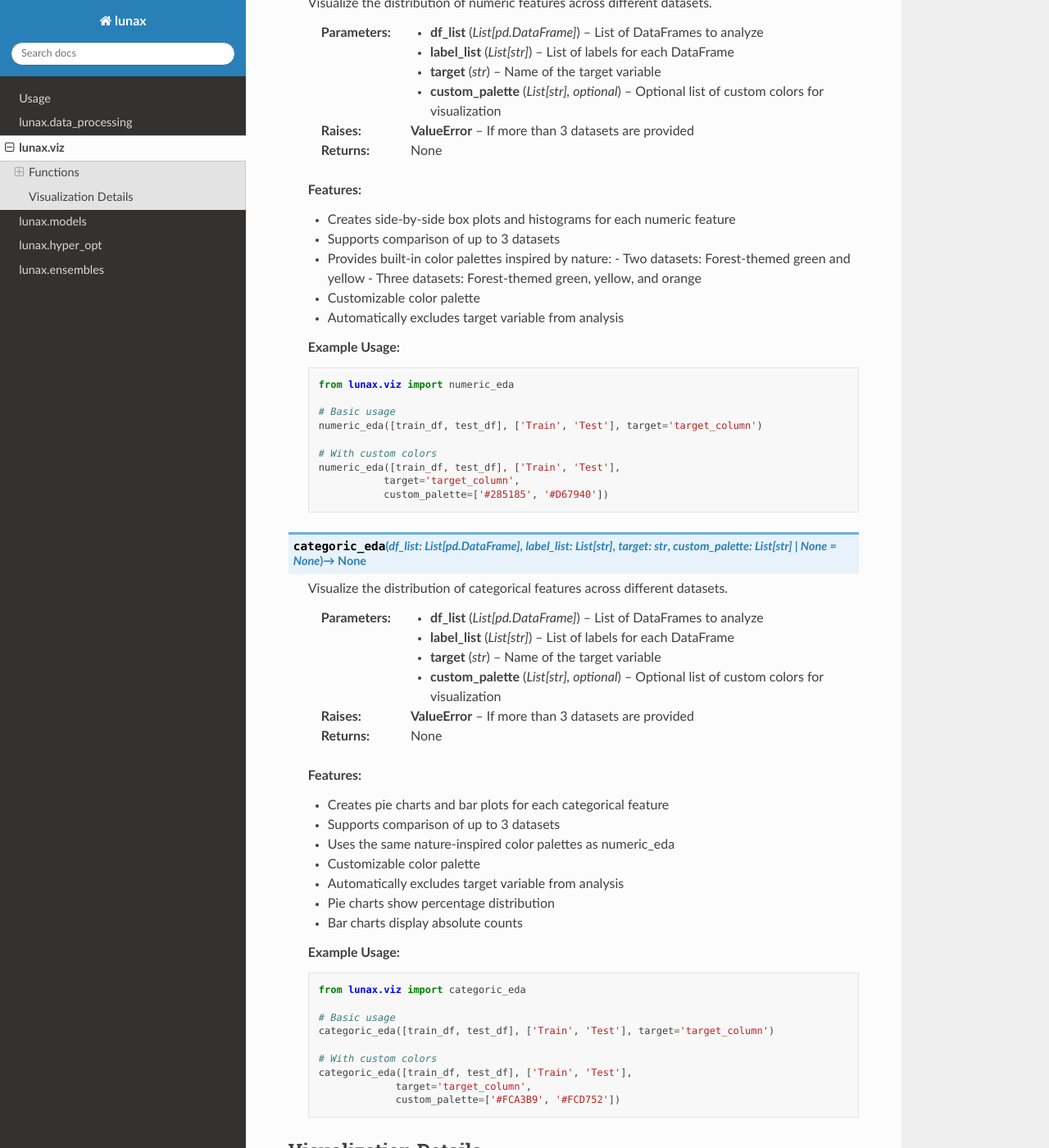
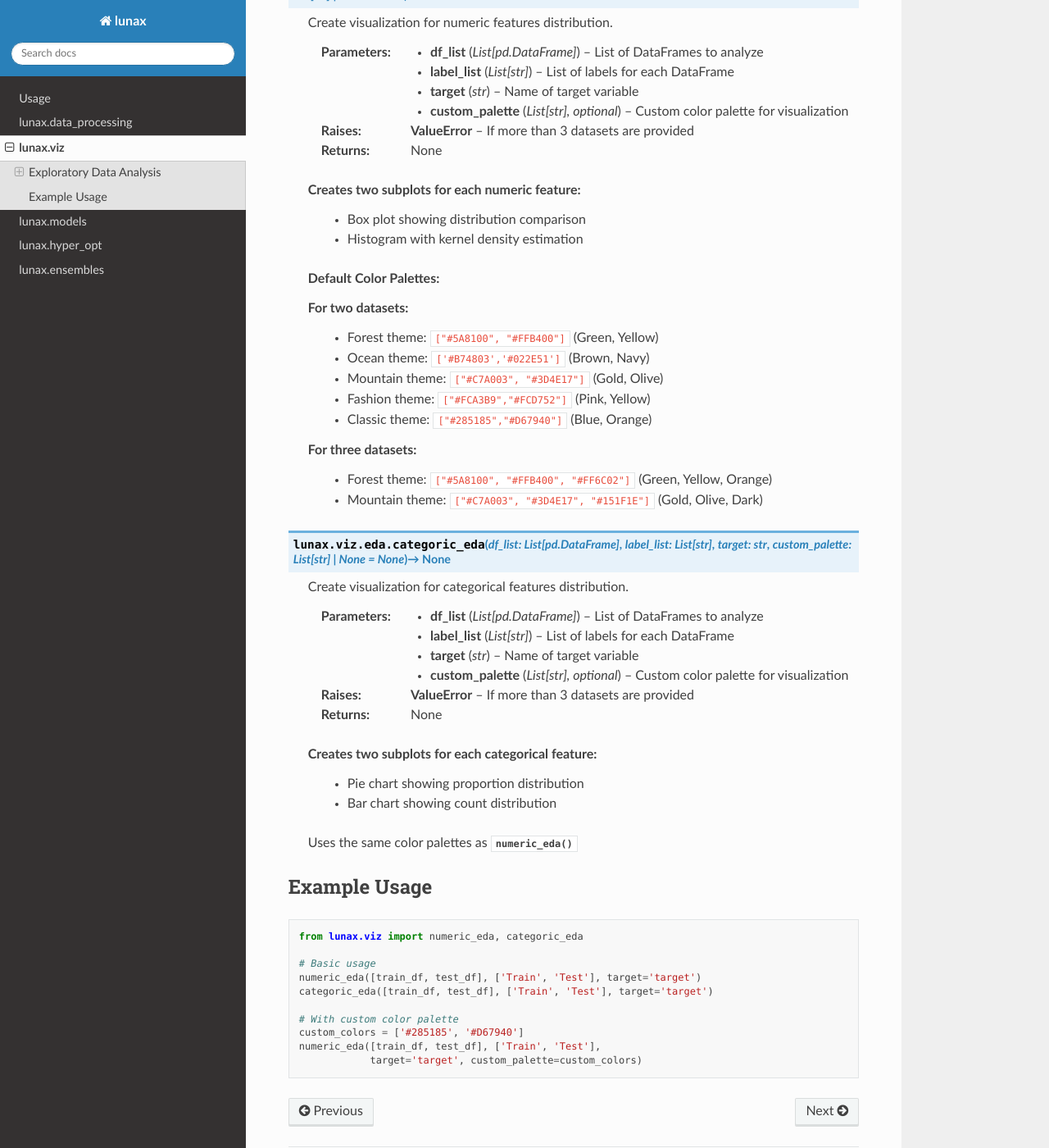
Before and after one commit to yangfa-zhang/lunax-doc, a Sphinx documentation site: the page built from docs/source/viz.rst, in a window 1280 px wide and 1400 px high, scrolled down 353 px. Shown: the whole window at 82% size. Built offline with Sphinx 7.4.7 and the Read the Docs theme 3.1.0, drawn with Linux system fonts in a browser that asks for light colours; some of the changed text lies outside the part shown.

Commit message:
Refactored documentation for modules: models, data_processing, and hyper_opt. Updated content and formatting.

```diff
--- a/docs/source/models.rst
+++ b/docs/source/models.rst
@@ -1,5 +1,5 @@
 lunax.models
-==========
+============
 
 This module contains wrapper classes for various tree models, including regression and classification models from XGBoost, LightGBM, and CatBoost.
 
--- a/docs/source/viz.rst
+++ b/docs/source/viz.rst
@@ -1,100 +1,80 @@
 lunax.viz
-==============================
+=================
 
-This module provides visualization functions for exploratory data analysis, supporting both numeric and categorical features.
+This module provides visualization tools for exploratory data analysis (EDA).
 
-Functions
----------
+Exploratory Data Analysis
+------------------------
+
+.. py:module:: lunax.viz.eda
+
+Functions for visualizing data distributions and patterns.
 
 .. py:function:: numeric_eda(df_list: List[pd.DataFrame], label_list: List[str], target: str, custom_palette: Optional[List[str]] = None) -> None
 
-   Visualize the distribution of numeric features across different datasets.
+   Create visualization for numeric features distribution.
 
    :param df_list: List of DataFrames to analyze
    :type df_list: List[pd.DataFrame]
    :param label_list: List of labels for each DataFrame
    :type label_list: List[str]
-   :param target: Name of the target variable
+   :param target: Name of target variable
    :type target: str
-   :param custom_palette: Optional list of custom colors for visualization
+   :param custom_palette: Custom color palette for visualization
    :type custom_palette: List[str], optional
    :raises ValueError: If more than 3 datasets are provided
    :return: None
 
-   **Features:**
+   Creates two subplots for each numeric feature:
+      - Box plot showing distribution comparison
+      - Histogram with kernel density estimation
 
-   - Creates side-by-side box plots and histograms for each numeric feature
-   - Supports comparison of up to 3 datasets
-   - Provides built-in color palettes inspired by nature:
-     - Two datasets: Forest-themed green and yellow
-     - Three datasets: Forest-themed green, yellow, and orange
-   - Customizable color palette
-   - Automatically excludes target variable from analysis
+   **Default Color Palettes:**
 
-   **Example Usage:**
+   For two datasets:
+      - Forest theme: ``["#5A8100", "#FFB400"]`` (Green, Yellow)
+      - Ocean theme: ``['#B74803','#022E51']`` (Brown, Navy)
+      - Mountain theme: ``["#C7A003", "#3D4E17"]`` (Gold, Olive)
+      - Fashion theme: ``["#FCA3B9","#FCD752"]`` (Pink, Yellow)
+      - Classic theme: ``["#285185","#D67940"]`` (Blue, Orange)
 
-   .. code-block:: python
-
-      from lunax.viz import numeric_eda
-
-      # Basic usage
-      numeric_eda([train_df, test_df], ['Train', 'Test'], target='target_column')
-
-      # With custom colors
-      numeric_eda([train_df, test_df], ['Train', 'Test'],
-                 target='target_column',
-                 custom_palette=['#285185', '#D67940'])
+   For three datasets:
+      - Forest theme: ``["#5A8100", "#FFB400", "#FF6C02"]`` (Green, Yellow, Orange)
+      - Mountain theme: ``["#C7A003", "#3D4E17", "#151F1E"]`` (Gold, Olive, Dark)
 
 .. py:function:: categoric_eda(df_list: List[pd.DataFrame], label_list: List[str], target: str, custom_palette: Optional[List[str]] = None) -> None
 
-   Visualize the distribution of categorical features across different datasets.
+   Create visualization for categorical features distribution.
 
    :param df_list: List of DataFrames to analyze
    :type df_list: List[pd.DataFrame]
    :param label_list: List of labels for each DataFrame
    :type label_list: List[str]
-   :param target: Name of the target variable
+   :param target: Name of target variable
    :type target: str
-   :param custom_palette: Optional list of custom colors for visualization
+   :param custom_palette: Custom color palette for visualization
    :type custom_palette: List[str], optional
    :raises ValueError: If more than 3 datasets are provided
    :return: None
 
-   **Features:**
+   Creates two subplots for each categorical feature:
+      - Pie chart showing proportion distribution
+      - Bar chart showing count distribution
 
-   - Creates pie charts and bar plots for each categorical feature
-   - Supports comparison of up to 3 datasets
-   - Uses the same nature-inspired color palettes as numeric_eda
-   - Customizable color palette
-   - Automatically excludes target variable from analysis
-   - Pie charts show percentage distribution
-   - Bar charts display absolute counts
+   Uses the same color palettes as :func:`numeric_eda`
 
-   **Example Usage:**
+Example Usage
+------------
 
-   .. code-block:: python
+.. code-block:: python
 
-      from lunax.viz import categoric_eda
+   from lunax.viz import numeric_eda, categoric_eda
 
-      # Basic usage
-      categoric_eda([train_df, test_df], ['Train', 'Test'], target='target_column')
+   # Basic usage
+   numeric_eda([train_df, test_df], ['Train', 'Test'], target='target')
+   categoric_eda([train_df, test_df], ['Train', 'Test'], target='target')
 
-      # With custom colors
-      categoric_eda([train_df, test_df], ['Train', 'Test'],
-                   target='target_column',
-                   custom_palette=['#FCA3B9', '#FCD752'])
-
-Visualization Details
--------------------
-
-Both functions create publication-quality visualizations with the following characteristics:
-
-- Figure size: 12x4 inches
-- DPI: 150
-- Style: White grid background
-- Automatic layout adjustment
-- Clear titles and labels
-- Legend for multiple datasets
-- Consistent color schemes across plots
-
-The visualizations are designed to provide immediate insights into data distributions and patterns while maintaining aesthetic appeal.
+   # With custom color palette
+   custom_colors = ['#285185', '#D67940']
+   numeric_eda([train_df, test_df], ['Train', 'Test'],
+               target='target', custom_palette=custom_colors)
```
Also changed, not shown: docs/source/data_processing.rst (+0 -9 lines), docs/source/hyper_opt.rst (+58 -68 lines).
